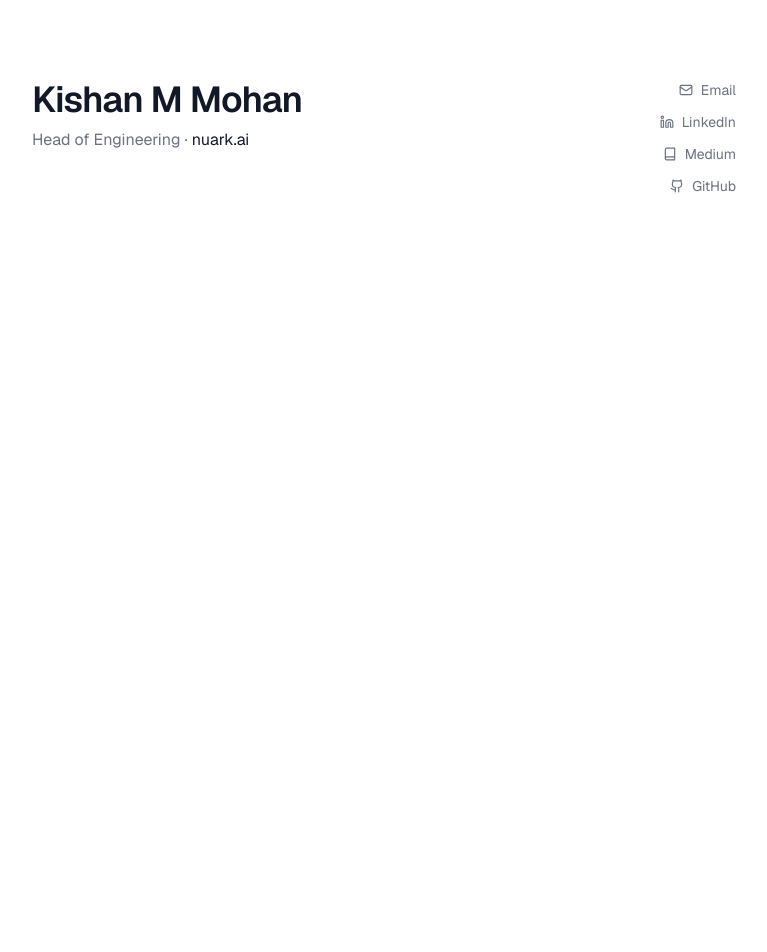
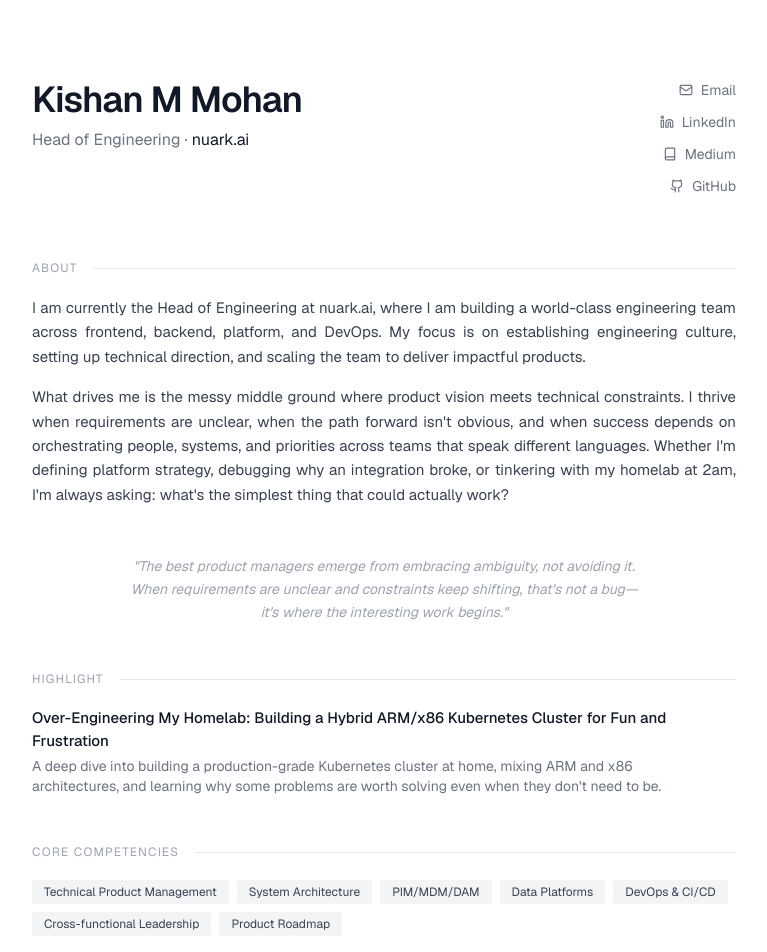
Before and after one commit to kishanmmohan/kishanmmohan.github.io, a Nuxt app: page / in a window 1280 px wide. Shown: the top 952 px of the page, without its empty margins (256-1023 px from the left). Before the commit the page ends 800 px from the top, so only its background shows below. Built offline with nearby package versions, Linux system fonts and the light colour scheme.

Commit message:
feat: add About, Highlight, and Core Competencies sections

```diff
--- a/app/app.vue
+++ b/app/app.vue
@@ -72,7 +72,82 @@
         </div>
       </div>
 
-      <!-- REMAINING SECTIONS GO HERE (next tasks) -->
+      <!-- About Section -->
+      <div class="mb-12">
+        <div class="flex items-center gap-4 mb-5">
+          <span class="text-xs uppercase tracking-widest text-gray-400 dark:text-gray-500 whitespace-nowrap">About</span>
+          <div class="flex-1 h-px bg-gray-200 dark:bg-gray-800"></div>
+        </div>
+        <p class="text-[15px] text-gray-700 dark:text-gray-300 leading-relaxed mb-4 text-justify">
+          I am currently the Head of Engineering at nuark.ai, where I am
+          building a world-class engineering team across frontend, backend,
+          platform, and DevOps. My focus is on establishing engineering culture,
+          setting up technical direction, and scaling the team to deliver
+          impactful products.
+        </p>
+        <p class="text-[15px] text-gray-700 dark:text-gray-300 leading-relaxed text-justify">
+          What drives me is the messy middle ground where product vision meets
+          technical constraints. I thrive when requirements are unclear, when
+          the path forward isn't obvious, and when success depends on
+          orchestrating people, systems, and priorities across teams that speak
+          different languages. Whether I'm defining platform strategy, debugging
+          why an integration broke, or tinkering with my homelab at 2am, I'm
+          always asking: what's the simplest thing that could actually work?
+        </p>
+      </div>
+
+      <!-- Philosophy Quote -->
+      <div class="mb-12">
+        <p class="text-sm italic text-gray-400 dark:text-gray-500 leading-relaxed text-center max-w-lg mx-auto">
+          "The best product managers emerge from embracing ambiguity, not
+          avoiding it. When requirements are unclear and constraints keep
+          shifting, that's not a bug—it's where the interesting work begins."
+        </p>
+      </div>
+
+      <!-- Highlight Section -->
+      <div class="mb-12">
+        <div class="flex items-center gap-4 mb-5">
+          <span class="text-xs uppercase tracking-widest text-gray-400 dark:text-gray-500 whitespace-nowrap">Highlight</span>
+          <div class="flex-1 h-px bg-gray-200 dark:bg-gray-800"></div>
+        </div>
+        <a
+          href="https://kishanmmohan.medium.com/over-engineering-my-homelab-building-a-hybrid-arm-x86-kubernetes-cluster-for-fun-and-frustration-6e832bb7a057"
+          target="_blank"
+          rel="noopener noreferrer"
+          class="group flex items-start justify-between gap-4"
+        >
+          <div>
+            <h3 class="text-[15px] font-medium text-gray-900 dark:text-white mb-1 group-hover:text-gray-600 dark:group-hover:text-gray-300 transition-colors">
+              Over-Engineering My Homelab: Building a Hybrid ARM/x86 Kubernetes
+              Cluster for Fun and Frustration
+            </h3>
+            <p class="text-sm text-gray-500 dark:text-gray-500 mb-0">
+              A deep dive into building a production-grade Kubernetes cluster at
+              home, mixing ARM and x86 architectures, and learning why some
+              problems are worth solving even when they don't need to be.
+            </p>
+          </div>
+          <span class="text-gray-300 dark:text-gray-600 opacity-0 group-hover:opacity-100 transition-opacity text-lg mt-0.5 shrink-0">→</span>
+        </a>
+      </div>
+
+      <!-- Core Competencies Section -->
+      <div class="mb-12">
+        <div class="flex items-center gap-4 mb-5">
+          <span class="text-xs uppercase tracking-widest text-gray-400 dark:text-gray-500 whitespace-nowrap">Core Competencies</span>
+          <div class="flex-1 h-px bg-gray-200 dark:bg-gray-800"></div>
+        </div>
+        <div class="flex flex-wrap gap-2">
+          <span class="px-3 py-1 bg-gray-100 dark:bg-gray-900 text-gray-700 dark:text-gray-300 text-xs rounded-sm">Technical Product Management</span>
+          <span class="px-3 py-1 bg-gray-100 dark:bg-gray-900 text-gray-700 dark:text-gray-300 text-xs rounded-sm">System Architecture</span>
+          <span class="px-3 py-1 bg-gray-100 dark:bg-gray-900 text-gray-700 dark:text-gray-300 text-xs rounded-sm">PIM/MDM/DAM</span>
+          <span class="px-3 py-1 bg-gray-100 dark:bg-gray-900 text-gray-700 dark:text-gray-300 text-xs rounded-sm">Data Platforms</span>
+          <span class="px-3 py-1 bg-gray-100 dark:bg-gray-900 text-gray-700 dark:text-gray-300 text-xs rounded-sm">DevOps & CI/CD</span>
+          <span class="px-3 py-1 bg-gray-100 dark:bg-gray-900 text-gray-700 dark:text-gray-300 text-xs rounded-sm">Cross-functional Leadership</span>
+          <span class="px-3 py-1 bg-gray-100 dark:bg-gray-900 text-gray-700 dark:text-gray-300 text-xs rounded-sm">Product Roadmap</span>
+        </div>
+      </div>
 
     </div>
   </div>
```
